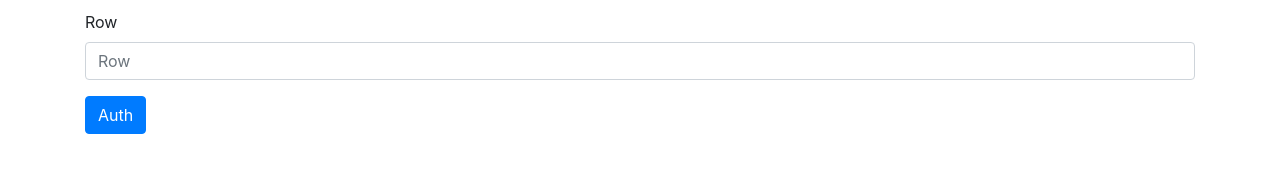
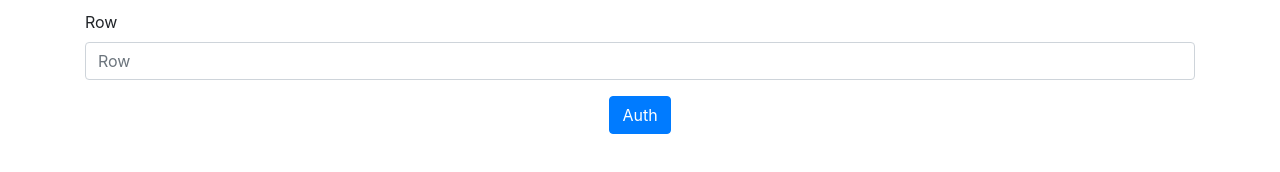
Before and after one commit to aliasgarcodebase/google-app-script, a website: page Auth.html in a window 1280 px wide. Drawn offline with nearby package versions, Linux system fonts and the light colour scheme.

Commit message:
Auth button aligned

```diff
--- a/Auth.html
+++ b/Auth.html
@@ -37,12 +37,14 @@
   </head>
   <body>
     <div class="container" style="margin-top:10px;">
-      <form onsubmit="onSubmit();">
+      <form onsubmit="onSubmit();" class="">
           <div class="form-group">
             <label for="exampleInputPassword1">Row</label>
             <input type="text" required class="form-control" id="row" placeholder="Row">
           </div>
-          <button type="submit" class="center btn btn-primary">Auth</button>
+          <div class="text-center">
+            <button type="submit" class="btn btn-primary">Auth</button>
+          </div>
       </form>
       <div style="margin-top:5px;" id="responseMessage"></div>
     </div>
```
